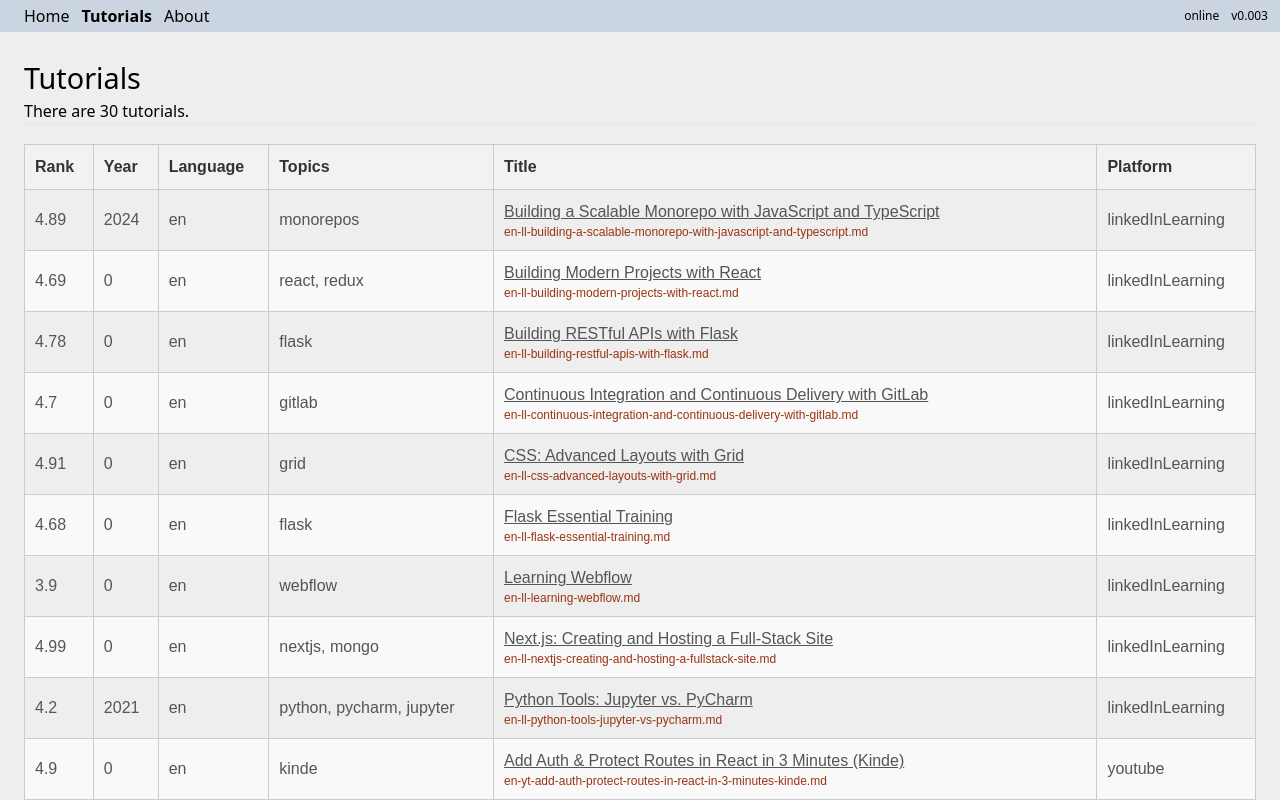
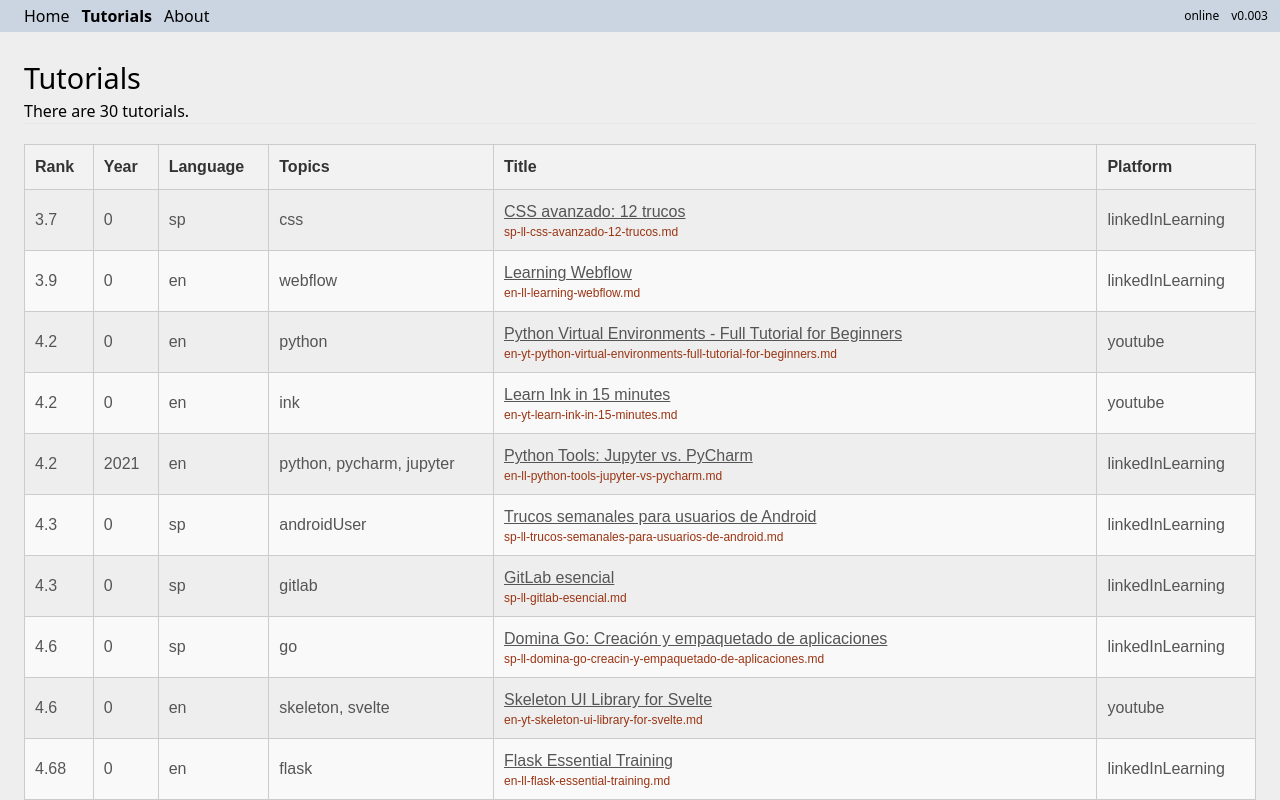
Before and after one commit to edwardtanguay/techlanglearn, a SvelteKit app: page /tutorials in a window 1280 px wide. Shown: the top 800 px of the page. Built offline with nearby package versions, Linux system fonts and the light colour scheme.

Commit message:
basic sort works

```diff
--- a/src/routes/tutorials/+page.svelte
+++ b/src/routes/tutorials/+page.svelte
@@ -3,6 +3,8 @@
 	import './styles.scss';
 
 	const store = getStore();
+
+	store.sortTutorials();
 </script>
 
 <section class="pageTutorials">
--- a/src/store.svelte.ts
+++ b/src/store.svelte.ts
@@ -45,6 +45,10 @@
 		},
 		handleRandomFlashcardToggle: (f: Flashcard) => {
 			f.isOpen = !f.isOpen;
+		},
+		sortTutorials: () => {
+			// error: tutorials = any
+			tutorials.sort((a, b) => (a.rank > b.rank ? 1 : -1));
 		}
 	};
 };
```
